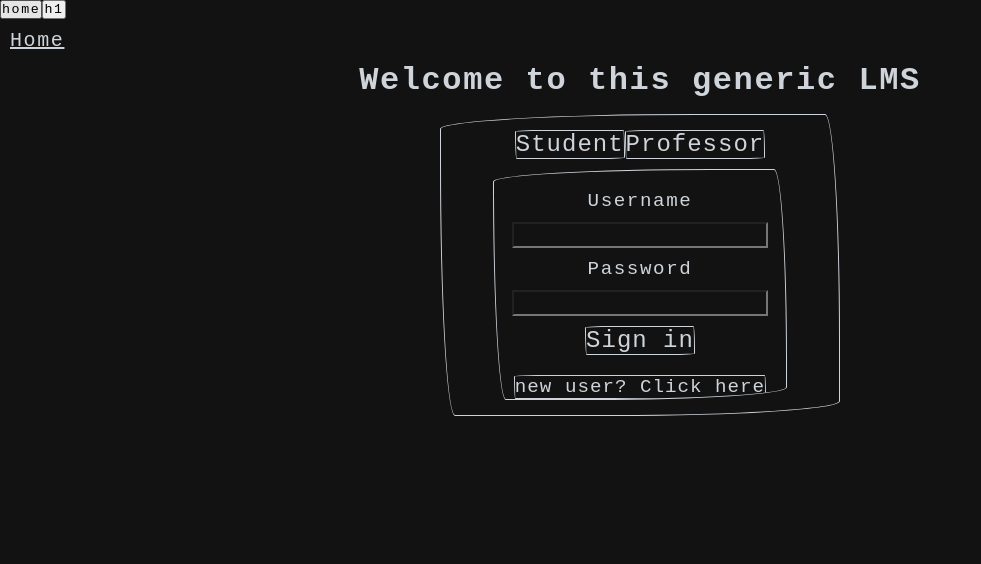
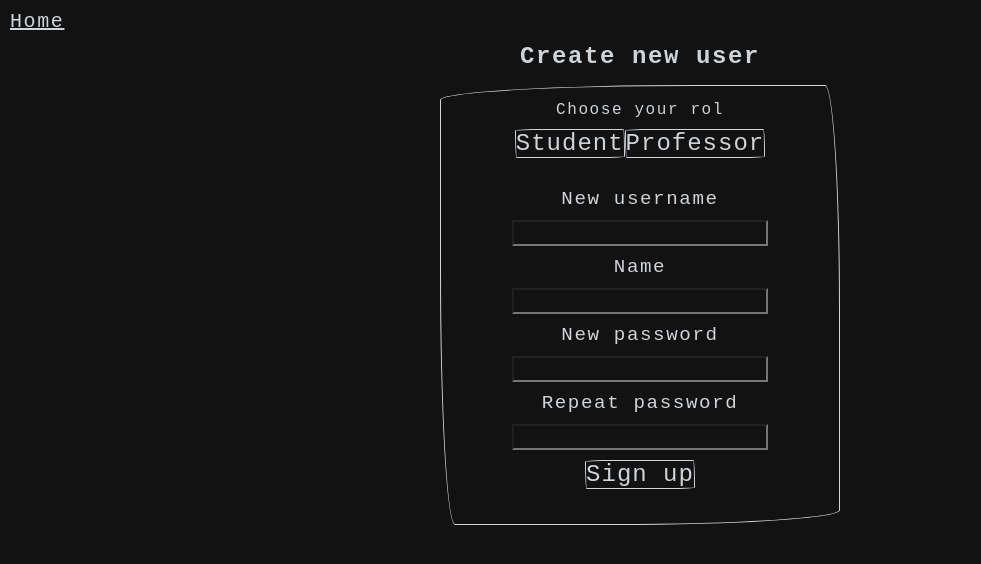
Before and after one commit to flportilla/lms, a React (Create React App) app: page /new-user-form in a window 1280 px wide. Shown: the top 564 px of the page, without its empty margins (0-981 px from the left). Built offline with nearby package versions, Linux system fonts and the light colour scheme.

Commit message:
Add routes to navigate through the page

```diff
--- a/src/App.js
+++ b/src/App.js
@@ -1,32 +1,39 @@
-import React, { useState } from "react";
-
-import Home from "./pages/Home"
+import React from "react";
+import Header from "./components/Header";
+import Login from "./components/Login";
+import NewUser from "./components/NewUser";
+import Student from "./components/Student";
+import Professor from "./components/Professor";
+import { BrowserRouter as Router, Routes, Route } from "react-router-dom"
 import "./style/app.css"
 
-const H1 = () => {
-  return <h1>segundo componente</h1>
-}
 
 function App() {
 
-  const [page, setPage] = useState('Home')
-
-  const content = () => {
-
-    if (page === 'Home') {
-      return <Home />
-    }
-    else if (page === 'h1') {
-      return <H1 />
-    }
-    else return <h1>else </h1>
-  }
+  const rol = window.localStorage.getItem('rol')
 
   return (
     <>
-      <button onClick={() => setPage('Home')}>home</button>
-      <button onClick={() => setPage('h1')}>h1</button>
-      {content()}
+      <Header />
+      <Router>
+        <Routes>
+
+          <Route path="/" element={
+            <Login />
+          } />
+
+          <Route path="/new-user-form" element={
+            <NewUser />
+          } />
+
+          <Route path="/rol" element={
+            rol === 'Student'
+              ? <Student />
+              : rol === 'Professor'
+                ? <Professor />
+                : ''} />
+        </Routes>
+      </Router>
     </>
   );
 }
--- a/src/components/Login.js
+++ b/src/components/Login.js
@@ -1,15 +1,22 @@
 import React, { useState } from "react";
+import { useNavigate } from "react-router-dom";
 import Button from "./Button";
 import login from '../services/login'
 import "../style/login.css";
+
 import InputItem from "./InputItem";
 
-const Login = ({ setShowNewUser, showNewUser }) => {
+const Login = () => {
 
   //States to handle login
   const [username, setUsername] = useState('')
   const [password, setPassword] = useState('')
   const [rol, setRol] = useState('')
+  const navigate = useNavigate()
+
+  const displayNewUserForm = () => {
+    navigate("/new-user-form")
+  }
 
   const handleUser = async (e) => {
     e.preventDefault()
@@ -23,6 +30,8 @@ const Login = ({ setShowNewUser, showNewUser }) => {
     try {
       if (!rol) return alert('Please select yours')
       await login.login(user)
+      window.localStorage.setItem('rol', user.rol)
+      navigate("rol")
 
     } catch (error) {
 
@@ -83,7 +92,7 @@ const Login = ({ setShowNewUser, showNewUser }) => {
           <Button
             type={null}
             customClass={'new_user_button'}
-            onClick={() => setShowNewUser(!showNewUser)}
+            onClick={displayNewUserForm}
             children={'new user? Click here'}
           />
         </div>
--- a/src/components/NewUser.js
+++ b/src/components/NewUser.js
@@ -1,17 +1,20 @@
 import React, { useState } from 'react'
+import { useNavigate } from "react-router-dom";
 import Button from './Button'
 import newUserService from '../services/newUser'
 import '../style/newUser.css'
 import InputItem from './InputItem'
 
 
-function NewUser({ showNewUser, setShowNewUser }) {
+function NewUser() {
 
   const [rol, setRol] = useState('')
   const [newUsername, setNewUsername] = useState('')
   const [newPassword, setNewPassword] = useState('')
   const [repeatedPassword, setRepeatedPassword] = useState('')
   const [name, setName] = useState('')
+
+  const navigate = useNavigate()
 
   const handleAddNewUser = async (e) => {
 
@@ -40,7 +43,7 @@ function NewUser({ showNewUser, setShowNewUser }) {
       setNewPassword('')
       setRepeatedPassword('')
       setName('')
-      setShowNewUser(!showNewUser)
+      navigate("/")
 
     } catch (error) {
       alert('Username already in use, please try a different one')
@@ -50,8 +53,7 @@ function NewUser({ showNewUser, setShowNewUser }) {
   }
 
   return (
-    <div className={showNewUser ? '' : 'hide'}>
-
+    <>
       <h2 className='new_user_message'
       >
         Create new user
@@ -109,14 +111,14 @@ function NewUser({ showNewUser, setShowNewUser }) {
             children={'Repeat password'}
           />
           <Button
+            onClick={null}
             type={'submit'}
             customClass={null}
-            onClick={null}
             children={'Sign up'}
           />
         </form>
       </div>
-    </ div>
+    </>
   )
 }
 
--- /dev/null
+++ b/src/components/Professor.js
@@ -0,0 +1,9 @@
+import React from 'react'
+
+const Professor = () => {
+  return (
+    <h1>Professor</h1>
+  )
+}
+
+export default Professor
--- /dev/null
+++ b/src/components/Student.js
@@ -0,0 +1,9 @@
+import React from 'react'
+
+const Student = () => {
+  return (
+    <h1>Student</h1>
+  )
+}
+
+export default Student
--- a/src/pages/Home.js
+++ /dev/null
@@ -1,21 +0,0 @@
-import React, { useState } from 'react'
-import Header from '../components/Header'
-import Login from '../components/Login'
-import NewUser from '../components/NewUser'
-
-const Home = () => {
-  const [showNewUser, setShowNewUser] = useState(false)
-  return (
-    <>
-      <Header />
-      <Login
-        setShowNewUser={setShowNewUser}
-        showNewUser={showNewUser} />
-      <NewUser
-        showNewUser={showNewUser}
-        setShowNewUser={setShowNewUser} />
-    </>
-  )
-}
-
-export default Home
```
Also changed, not shown: 1 other file (tests, documents, lock files or other folders).
